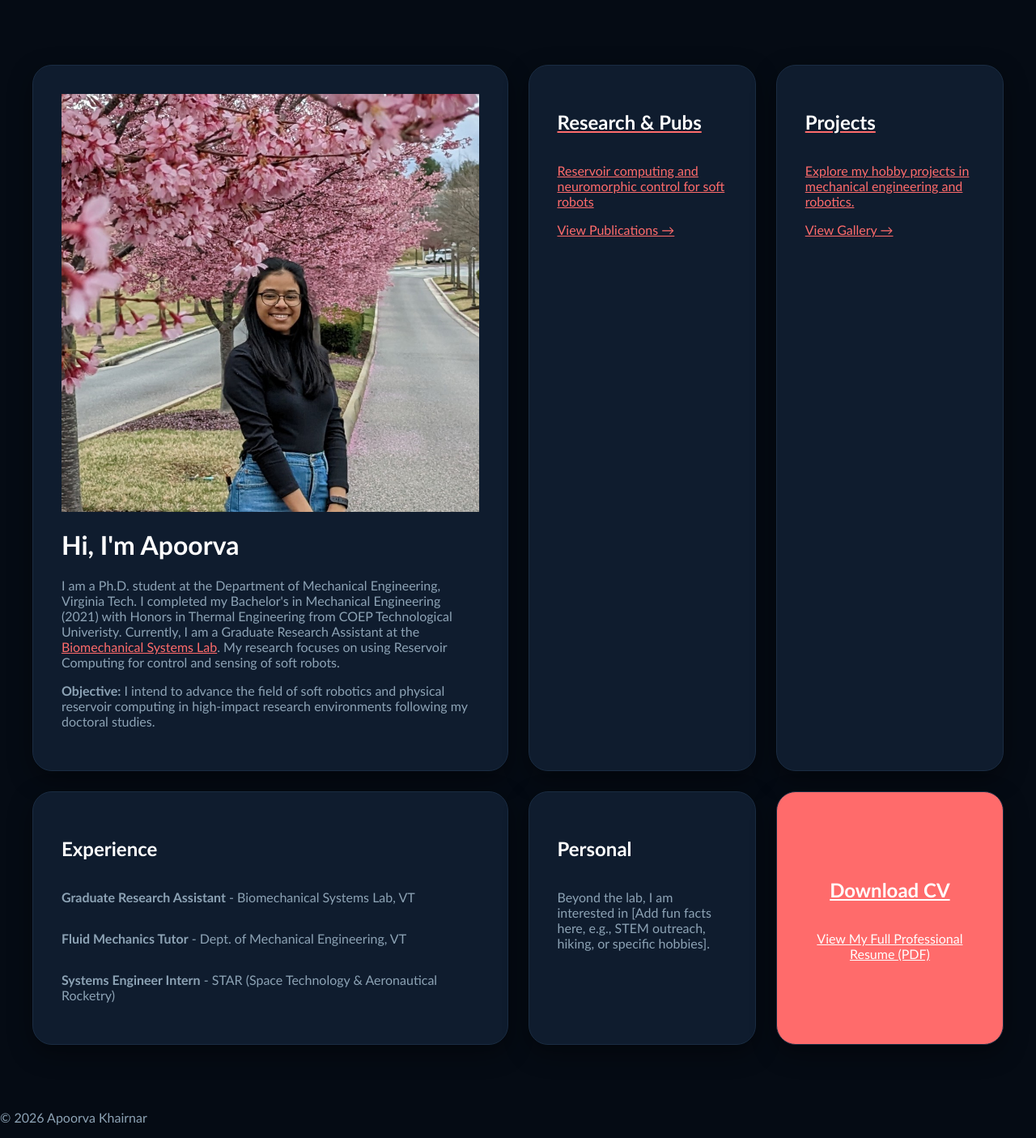
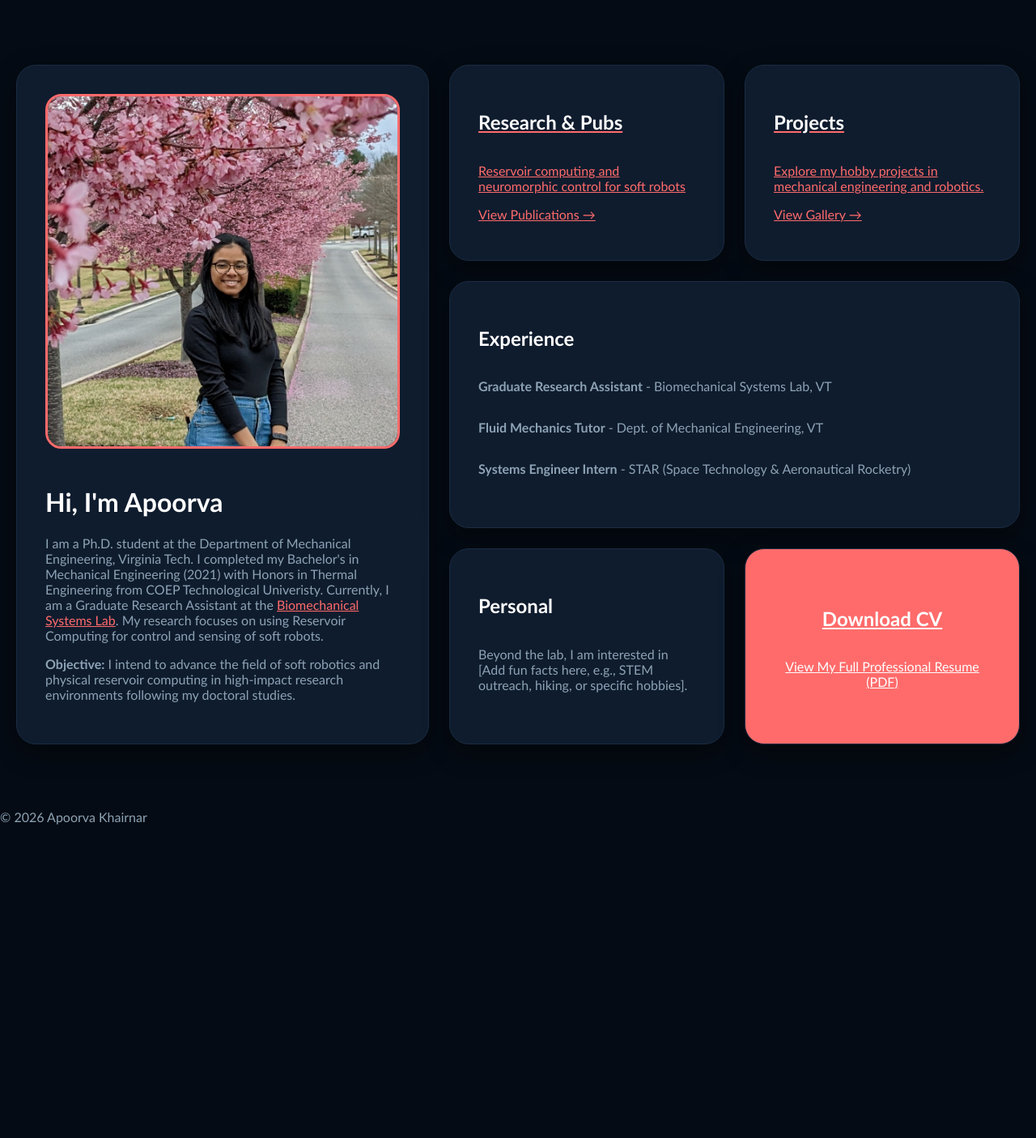
Before and after one commit to apoorvakhairnar/apoorvakhairnar.github.io, a Jekyll site: the page built from index.md, in a window 1280 px wide. Shown: the whole page at 81% size. Built offline with Jekyll 4.4.1, drawn with Linux system fonts in a browser that asks for light colours; after the commit the page ends 1034 px from its top, so only the background shows below that.

Commit message:
modified:   assets/css/home_style.css -- corrected home page styling and layout for desktop and mobile devices.

```diff
--- a/assets/css/home_style.css
+++ b/assets/css/home_style.css
@@ -5,65 +5,122 @@
     display: none !important;
 }
 
+/* Prevent accidental horizontal scrolling on mobile */
+body {
+    overflow-x: hidden;
+}
+
+/* 1. Main Grid Container */
 .bento-container {
-    max-width: 1200px;
+    width: 100%;
+    max-width: 1400px; /* Increased width for room to breathe */
     margin: 60px auto;
-    padding: 20px;
+    padding: 20px; /* Padding prevents edge-touching */
+    box-sizing: border-box; /* Crucial for mobile sizing */
+
     display: grid;
-    grid-template-columns: repeat(4, 1fr); /* 4-column layout */
+    /* Custom 3-column layout: left column is wider */
+    grid-template-columns: 1.5fr 1fr 1fr;
     gap: 25px;
 }
 
+/* Base Card Styling */
 .bento-card {
     background: var(--color-card);
     border: 1px solid var(--color-border);
-    border-radius: 24px; /* Updated rounded corners */
-    padding: 35px; /* Generous padding */
+    border-radius: 24px;
+    padding: 35px;
     box-shadow: 0 10px 30px rgba(0, 0, 0, 0.4);
     display: flex;
     flex-direction: column;
-    transition: transform 0.3s ease;
+    transition: transform 0.3s ease, border-color 0.3s ease;
+    box-sizing: border-box;
 }
 
-/* Grid Spans */
-.bio-box        { grid-column: span 2; }
+.bento-card:hover {
+    transform: translateY(-5px);
+    border-color: var(--color-accent);
+}
+
+/* =========================================
+   DESKTOP GRID PLACEMENT (Default)
+   ========================================= */
+
+/* The Left Pillar */
+.bio-box {
+    grid-column: span 1;
+    grid-row: span 3; /* Spans 3 rows vertically */
+    justify-content: center;
+}
+
+/* Mobile Zoom/Overflow Fix for Profile Image */
+.bio-box img.profile-img {
+    max-width: 100%;
+    height: auto;
+    object-fit: cover;
+    border-radius: 20px; /* Soft edges for the image */
+    border: 3px solid var(--color-accent);
+    margin-bottom: 25px;
+}
+
+/* Top Row (Right Side) */
 .research-box   { grid-column: span 1; }
 .projects-box   { grid-column: span 1; }
+
+/* Middle Row (Right Side) */
 .experience-box { grid-column: span 2; }
+
+/* Bottom Row (Right Side) */
 .personal-box   { grid-column: span 1; }
-.cv-box         {
+.cv-box {
     grid-column: span 1;
     background: var(--color-cta) !important;
     color: #fff;
     text-align: center;
     justify-content: center;
+    align-items: center;
+}
+.cv-box h2, .cv-box p { color: #fff; }
+
+/* =========================================
+   TABLET REFLOW (Max Width: 1024px)
+   ========================================= */
+@media (max-width: 1024px) {
+    .bento-container {
+        grid-template-columns: repeat(2, 1fr); /* Force 2 columns */
+    }
+
+    /* Reset the Bio box so it doesn't break the tablet grid */
+    .bio-box {
+        grid-column: span 2;
+        grid-row: auto;
+    }
+    .experience-box { grid-column: span 2; }
+
+    .research-box, .projects-box, .personal-box, .cv-box {
+        grid-column: span 1;
+    }
 }
 
-/* Responsive Breakpoints */
-@media (max-width: 1024px) {
-    .bento-container {
-        grid-template-columns: repeat(2, 1fr); /* 2 columns for Tablet */
-    }
-    .bio-box, .experience-box, .research-box, .projects-box, .personal-box, .cv-box {
-        grid-column: span 1;
-    }
-    /* Keep Bio and Experience wider on tablet if desired */
-    .bio-box, .experience-box { grid-column: span 2; }
-}
-
+/* =========================================
+   MOBILE REFLOW (Max Width: 768px)
+   ========================================= */
 @media (max-width: 768px) {
     .bento-container {
-        grid-template-columns: 1fr; /* 1 column for Mobile */
+        grid-template-columns: 1fr; /* Force 1 column stack */
+        padding: 15px; /* Slightly tighter padding for small phones */
     }
+
+    /* All boxes take up the full width */
     .bio-box, .experience-box, .research-box, .projects-box, .personal-box, .cv-box {
         grid-column: span 1;
     }
 
-    /* Mobile UX Fix: Reordering */
-    .bio-box { order: 1; }
-    .cv-box  { order: 2; } /* CV directly under Bio */
-    .research-box { order: 3; }
-    .projects-box { order: 4; }
+    /* Reordering Elements (CV Box jumps to position 2) */
+    .bio-box        { order: 1; }
+    .cv-box         { order: 2; }
+    .research-box   { order: 3; }
+    .projects-box   { order: 4; }
     .experience-box { order: 5; }
-    .personal-box { order: 6; }
+    .personal-box   { order: 6; }
 }
```
